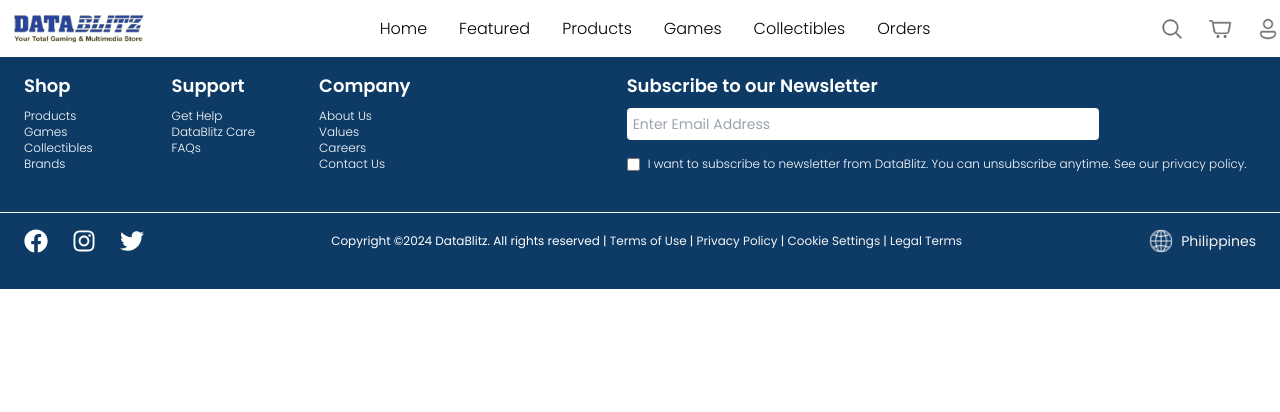
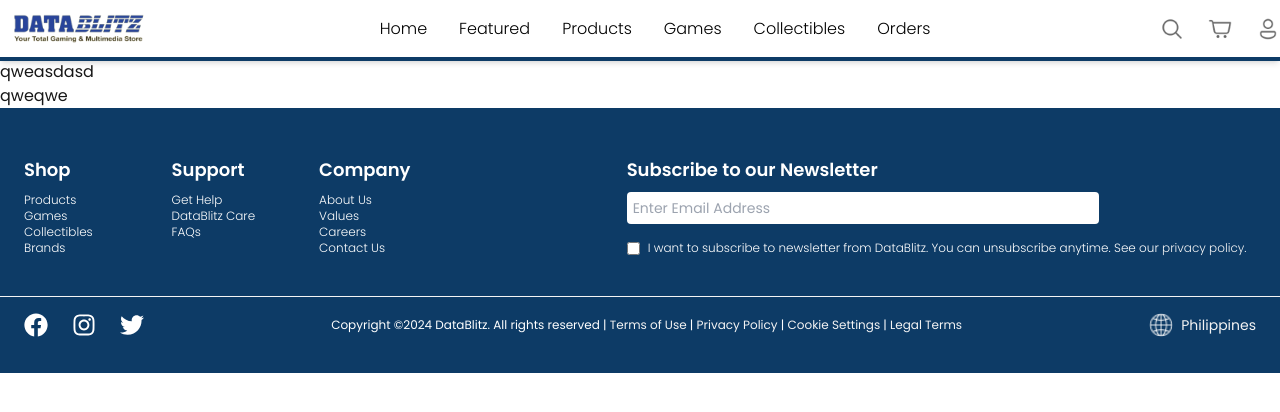
Before and after one commit to wintercutie/loop, a Next.js app: page /signup in a window 1280 px wide. Shown: the top 412 px of the page. Built offline with nearby package versions, Linux system fonts and the light colour scheme.

Commit message:
updated navbar padding

```diff
--- a/src/app/layout.js
+++ b/src/app/layout.js
@@ -11,7 +11,7 @@ export const metadata = {
 export default function RootLayout({ children }) {
   return (
     <html lang="en">
-      <body className={`${poppins}`}>
+      <body className={`${poppins} pt-[60px]`}>
         <Navbar />
         {children}
         <Footer />
--- a/src/app/signup/page.jsx
+++ b/src/app/signup/page.jsx
@@ -2,6 +2,9 @@ import React from 'react'
 
 export default function signup() {
   return (
-    <div>signup</div>
+    <div>
+      <h1>qweasdasd</h1>
+      <h1>qweqwe</h1>
+    </div>
   )
 }
```
